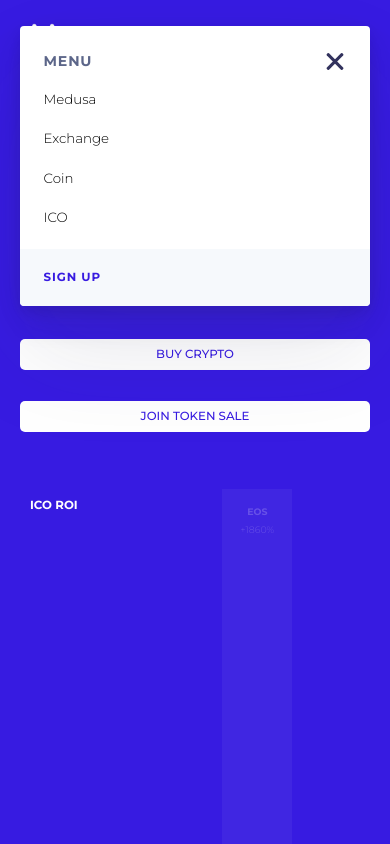
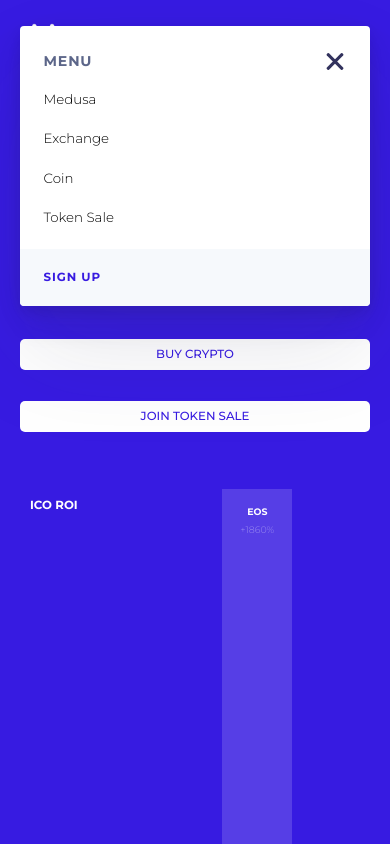
Before and after one commit to venskou/medusa-promo-website, a website: page src/sites/medusa/index.html in a window 390 px wide. Both pictures are taken after a click on the link "Menu". Shown: the top 844 px of the page. Drawn offline with nearby package versions, Linux system fonts and the light colour scheme; files that its build step writes are made by us from their sources; files whose address does not match are found by name.

Commit message:
latest amendments

```diff
--- a/src/assets/css/blocks/page-header.scss
+++ b/src/assets/css/blocks/page-header.scss
@@ -91,14 +91,12 @@
 
   &__promo {
     height: 100%;
-    overflow-y: hidden;
     position: relative;
     max-width: 570px;
 
     @media(max-width: $md-max-width) {
       height: auto;
       position: static;
-      overflow: auto;
     }
   }
 
@@ -266,7 +264,7 @@
   &__statsItem {
     display: block;
     width: 100px;
-    background-color: rgba(#8f7fee, 0.11);
+    background-color: rgba(#8f7fee, 0.35);
     position: absolute;
     bottom: 0;
     overflow: hidden;
@@ -356,7 +354,6 @@
     line-height: 1;
     font-weight: 700;
     text-transform: uppercase;
-    opacity: 0.2;
     margin-bottom: 5px;
 
     @media(max-width: $xl-max-width) {
@@ -376,7 +373,7 @@
     text-align: center;
     font-size: rem(16);
     line-height: 1;
-    opacity: 0.2;
+    opacity: 0.4;
     border-radius: 5px;
     display: inline-block;
     color: $white;
--- a/src/templates/navigation.html
+++ b/src/templates/navigation.html
@@ -56,23 +56,23 @@
               <div class="mdtc__mobile-menu__nav">
                 <ul class="mdtc__mobile-menu__nav-list">
                   <li class="mdtc__mobile-menu__nav-item">
-                    <a href="#" class="mdtc__mobile-menu__nav-link">
+                    <a href="index.html" class="mdtc__mobile-menu__nav-link">
                       Medusa
                     </a>
                   </li>
                   <li class="mdtc__mobile-menu__nav-item">
-                    <a href="#" class="mdtc__mobile-menu__nav-link">
+                    <a href="exchange.html" class="mdtc__mobile-menu__nav-link">
                       Exchange
                     </a>
                   </li>
                   <li class="mdtc__mobile-menu__nav-item">
-                    <a href="#" class="mdtc__mobile-menu__nav-link">
+                    <a href="coin.html" class="mdtc__mobile-menu__nav-link">
                       Coin
                     </a>
                   </li>
                   <li class="mdtc__mobile-menu__nav-item">
-                    <a href="#" class="mdtc__mobile-menu__nav-link">
-                      ICO
+                    <a href="token-sale.html" class="mdtc__mobile-menu__nav-link">
+                      Token Sale
                     </a>
                   </li>
                 </ul>
```
